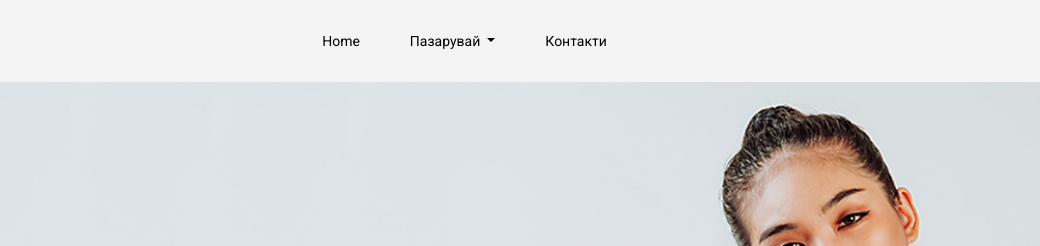
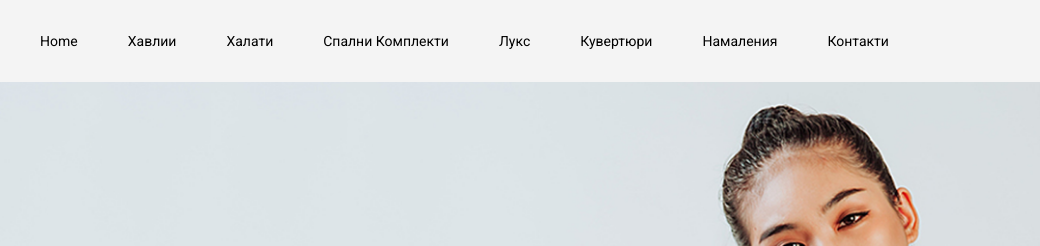
Before and after one commit to pafcho/e-store, a website: page index.html in a window 1280 px wide. Shown: the top 246 px of the page, 240-1280 px from the left. Drawn offline with Linux system fonts and the light colour scheme; files whose address does not match are found by name.

Commit message:
menu changes

```diff
--- a/index.html
+++ b/index.html
@@ -45,23 +45,26 @@
                                 <li class="nav-item">
                                     <a class="nav-link" href="index.html">Home</a>
                                 </li>
-                                <li class="nav-item dropdown">
-                                    <a class="nav-link dropdown-toggle" href="blog.html" id="navbarDropdown_1"
-                                        role="button" data-toggle="dropdown" aria-haspopup="true" aria-expanded="false">
-                                        Пазарувай
-                                    </a>
-                                    <div class="dropdown-menu" aria-labelledby="navbarDropdown_1">
-                                        <a class="dropdown-item" href="category.html">Хавлии</a>
-                                        <a class="dropdown-item" href="single-product.html">Халати</a>
-                                        <a class="dropdown-item" href="category.html"> Спални комплекти</a>
-                                        <a class="dropdown-item" href="single-product.html">Лукс</a>
-                                        <a class="dropdown-item" href="category.html">Кувертюри</a>
-                                        <a class="dropdown-item" href="single-product.html">Намаления</a>
-                                    </div>
+                                <li class="nav-item">
+                                    <a class="nav-link" href="category.html">Хавлии</a>
+                                </li>
+                                <li class="nav-item">
+                                    <a class="nav-link" href="single-product.html">Халати</a>
+                                </li>
+                                <li class="nav-item">
+                                    <a class="nav-link" href="contact.html">Спални Комплекти</a>
+                                </li>
+                                <li class="nav-item">
+                                    <a class="nav-link" href="contact.html">Лукс</a>
+                                </li>
+                                <li class="nav-item">
+                                    <a class="nav-link" href="contact.html">Кувертюри</a>
+                                </li>
+                                <li class="nav-item">
+                                    <a class="nav-link" href="contact.html">Намаления</a>
                                 </li>
                                 <li class="nav-item">
                                     <a class="nav-link" href="contact.html">Контакти</a>
-                                </li>
                             </ul>
                         </div>
                     </nav>
```
Also changed, not shown: about.html (+17 -14 lines).
